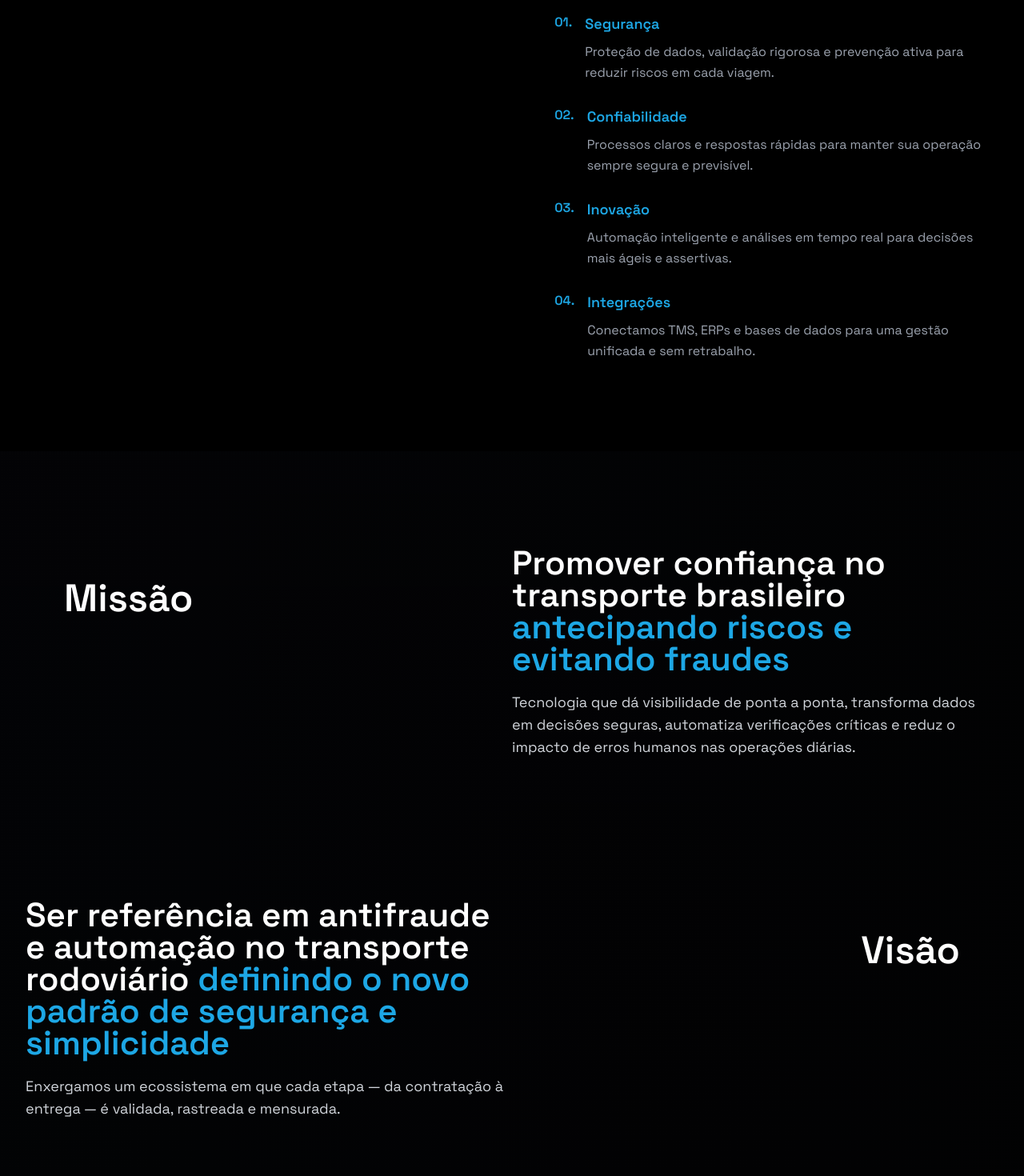
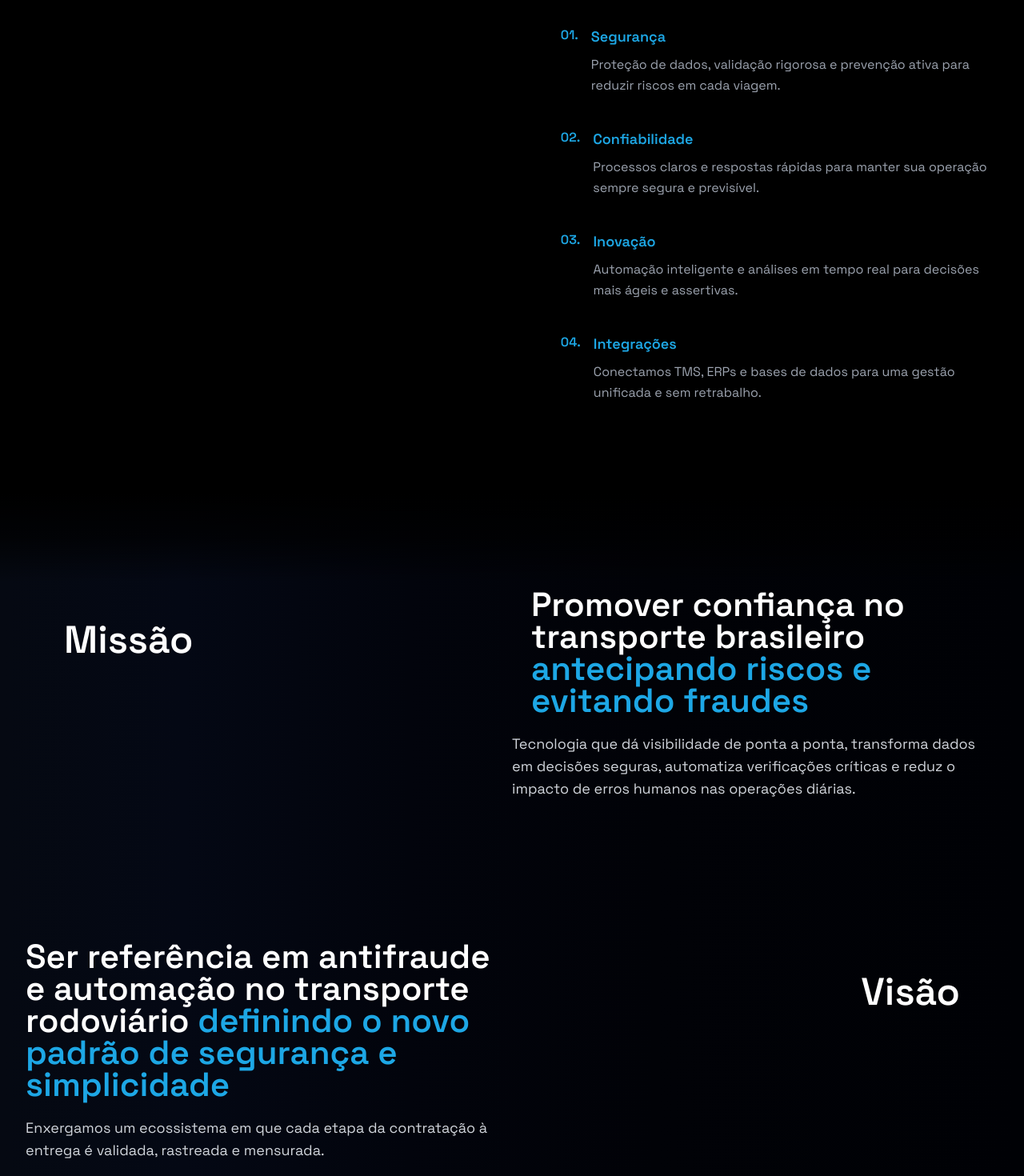
Before and after one commit to Wylham/Onrota-v2, a React (Vite) app: page /quem-somos in a window 1280 px wide. Shown: the part 380-1850 px from the top of the page at 80% size. Built offline with nearby package versions, Linux system fonts and the light colour scheme.

Commit message:
feat: ajuste de margens

```diff
--- a/src/components/sections/WhoWeAre.tsx
+++ b/src/components/sections/WhoWeAre.tsx
@@ -29,11 +29,26 @@ const JOURNEY_STEPS = [
 ];
 
 const VALUES = [
-  { title: "Integridade", description: "Atuamos com transparência em cada interação." },
-  { title: "Precisão", description: "Perseguimos exatidão nos dados e processos." },
-  { title: "Inovação Contínua", description: "Simplificamos o complexo constantemente." },
-  { title: "Responsabilidade", description: "Compromisso com clientes, parceiros e motoristas." },
-  { title: "Colaboração", description: "Fortalecemos toda a cadeia logística." },
+  {
+    title: "Integridade",
+    description: "Atuamos com transparência em cada interação.",
+  },
+  {
+    title: "Precisão",
+    description: "Perseguimos exatidão nos dados e processos.",
+  },
+  {
+    title: "Inovação Contínua",
+    description: "Simplificamos o complexo constantemente.",
+  },
+  {
+    title: "Responsabilidade",
+    description: "Compromisso com clientes, parceiros e motoristas.",
+  },
+  {
+    title: "Colaboração",
+    description: "Fortalecemos toda a cadeia logística.",
+  },
 ];
 
 const MVV_ITEMS = [
@@ -52,7 +67,7 @@ const MVV_ITEMS = [
     title: "Ser referência em antifraude e automação no transporte rodoviário",
     highlight: "definindo o novo padrão de segurança e simplicidade",
     description:
-      "Enxergamos um ecossistema em que cada etapa — da contratação à entrega — é validada, rastreada e mensurada.",
+      "Enxergamos um ecossistema em que cada etapa da contratação à entrega é validada, rastreada e mensurada.",
     side: "left",
   },
   {
@@ -78,21 +93,20 @@ const BLOG_TEASER = {
 };
 
 const BACKGROUND_LAYERS =
-  "linear-gradient(90deg, #05060a 0%, #040508 40%, #020203 100%)," +
-  "repeating-linear-gradient(-9deg, rgba(0,130,220,0.22) 0 1px, transparent 1px 95px)," +
-  "repeating-linear-gradient(-9deg, rgba(0,90,180,0.12) 0 1px, transparent 1px 135px)," +
-  "radial-gradient(circle at 78% 42%, rgba(0,150,255,0.14), transparent 46%)," +
-  "radial-gradient(circle at 24% 65%, rgba(0,120,220,0.08), transparent 52%)";
+  // base horizontal gradient: azul bem discreto nas bordas para preto sólido no centro
+  "linear-gradient(90deg, #050912 0%, #040814 18%, #02040c 40%, #010207 64%, #000105 100%)";
 
-export const WhoWeAreIntro: React.FC<{ withId?: boolean }> = ({ withId = true }) => {
+export const WhoWeAreIntro: React.FC<{ withId?: boolean }> = ({
+  withId = true,
+}) => {
   return (
     <section
       id={withId ? "quem-somos" : undefined}
-      className="relative bg-black py-20 sm:py-24 lg:py-28 overflow-hidden"
+      className="relative bg-black pt-24 sm:pt-28 pb-20 sm:pb-24 lg:pb-28 overflow-hidden"
     >
-      <Container className="relative z-10 space-y-16 sm:space-y-20">
-        <div className="grid grid-cols-1 lg:grid-cols-[1.05fr_0.95fr] gap-12 items-start">
-          <div className="space-y-5">
+      <Container className="relative z-10">
+        <div className="grid grid-cols-1 lg:grid-cols-[1.05fr_0.95fr] gap-12 lg:gap-16 items-start">
+          <div className="space-y-8 sm:space-y-10">
             <h2 className="text-4xl sm:text-5xl lg:text-6xl font-semibold text-white leading-tight">
               Quem Somos
             </h2>
@@ -102,7 +116,7 @@ export const WhoWeAreIntro: React.FC<{ withId?: boolean }> = ({ withId = true })
             </p>
           </div>
 
-          <div className="space-y-8">
+          <div className="space-y-10 sm:space-y-12">
             <p className="text-lg sm:text-xl text-gray-300 leading-relaxed">
               A <span className="text-brand-primary font-semibold">OnRota</span>{" "}
               nasceu para revolucionar a gestão de risco no transporte.
@@ -111,7 +125,7 @@ export const WhoWeAreIntro: React.FC<{ withId?: boolean }> = ({ withId = true })
               carga e aceleram seus processos.
             </p>
 
-            <div className="space-y-7">
+            <div className="space-y-9 sm:space-y-10">
               {JOURNEY_STEPS.map((step) => (
                 <div key={step.number} className="flex items-start gap-4">
                   <span className="text-base font-semibold text-brand-primary">
@@ -131,26 +145,30 @@ export const WhoWeAreIntro: React.FC<{ withId?: boolean }> = ({ withId = true })
           </div>
         </div>
       </Container>
+      <div className="pointer-events-none absolute inset-x-0 bottom-0 h-24 sm:h-28 bg-gradient-to-b from-transparent via-black/35 to-black/85" />
     </section>
   );
 };
 
 export const MVVSection: React.FC = () => {
   return (
-    <section className="relative bg-black pb-20 sm:pb-24 lg:pb-28">
-      <div className="relative left-1/2 right-1/2 -ml-[50vw] -mr-[50vw] w-screen overflow-hidden bg-[#02040a]">
-        <div
-          className="absolute inset-0"
-          style={{
-            backgroundImage: BACKGROUND_LAYERS,
-            backgroundSize: "200% 200%",
-            backgroundPosition: "60% 38%",
-            backgroundRepeat: "no-repeat",
-          }}
-        />
-        <div className="absolute inset-0 bg-gradient-to-b from-black/35 via-black/50 to-black/70" />
+    <section
+      className="relative isolate overflow-hidden pb-20 sm:pb-24 lg:pb-28"
+      style={{
+        backgroundColor: "#01030a",
+        backgroundImage: BACKGROUND_LAYERS,
+        backgroundSize: "100% 100%",
+        backgroundPosition: "center",
+        backgroundRepeat: "no-repeat",
+      }}
+    >
+      {/* fade de transição a partir da seção anterior */}
+      <div className="pointer-events-none absolute inset-x-0 top-0 h-24 sm:h-28 bg-gradient-to-b from-black via-black/70 to-transparent" />
+      {/* vinheta leve para leitura */}
+      <div className="pointer-events-none absolute inset-0 bg-gradient-to-b from-black/12 via-black/26 to-black/42" />
 
-        <div className="relative space-y-12 sm:space-y-14 lg:space-y-16 py-8 sm:py-12 lg:py-16">
+      <div className="relative z-10 left-1/2 right-1/2 -ml-[50vw] -mr-[50vw] w-screen">
+        <div className="space-y-12 sm:space-y-14 lg:space-y-16 py-8 sm:py-12 lg:py-16">
           {MVV_ITEMS.map((item) => (
             <Container key={item.tag} className="relative">
               <div className="grid grid-cols-1 lg:grid-cols-2 min-h-[360px] py-10 sm:py-12 lg:py-14">
@@ -173,8 +191,13 @@ export const MVVSection: React.FC = () => {
                     item.side === "left" ? "lg:col-start-1" : "lg:col-start-2"
                   }`}
                 >
-                  <h4 className="text-3xl sm:text-4xl lg:text-[42px] font-semibold text-white leading-tight">
-                    {item.title} <span className="text-brand-primary">{item.highlight}</span>
+                  <h4
+                    className={`text-3xl sm:text-4xl lg:text-[42px] font-semibold text-white leading-tight ${
+                      item.side === "left" ? "lg:pr-6" : "lg:pl-6"
+                    }`}
+                  >
+                    {item.title}{" "}
+                    <span className="text-brand-primary">{item.highlight}</span>
                   </h4>
 
                   <p className="text-base sm:text-lg text-gray-300 leading-relaxed max-w-3xl">
@@ -184,12 +207,19 @@ export const MVVSection: React.FC = () => {
                   {item.values ? (
                     <ul className="grid grid-cols-1 sm:grid-cols-2 gap-4 text-sm sm:text-base text-gray-100">
                       {item.values.map((value) => (
-                        <li key={value.title} className="flex flex-col gap-1 border border-white/5 rounded-lg p-3 bg-white/5">
+                        <li
+                          key={value.title}
+                          className="flex flex-col gap-1 border border-white/5 rounded-lg p-3 bg-white/5"
+                        >
                           <div className="flex items-center gap-2">
                             <span className="w-1.5 h-1.5 rounded-full bg-brand-primary/80" />
-                            <span className="font-semibold text-white">{value.title}</span>
+                            <span className="font-semibold text-white">
+                              {value.title}
+                            </span>
                           </div>
-                          <span className="text-gray-300 text-sm leading-relaxed">{value.description}</span>
+                          <span className="text-gray-300 text-sm leading-relaxed">
+                            {value.description}
+                          </span>
                         </li>
                       ))}
                     </ul>
@@ -227,11 +257,18 @@ export const MVVSection: React.FC = () => {
                 <div className="text-sm uppercase tracking-[0.18em] text-brand-primary/70">
                   Em breve
                 </div>
-                <div className="text-lg font-semibold text-white">Primeira postagem do blog</div>
+                <div className="text-lg font-semibold text-white">
+                  Primeira postagem do blog
+                </div>
                 <p className="text-sm text-gray-300 leading-relaxed">
                   {BLOG_TEASER.nextUp}
                 </p>
-                <Button variant="outline" size="sm" disabled className="self-start">
+                <Button
+                  variant="outline"
+                  size="sm"
+                  disabled
+                  className="self-start"
+                >
                   Ver blog (em breve)
                 </Button>
               </div>
```
